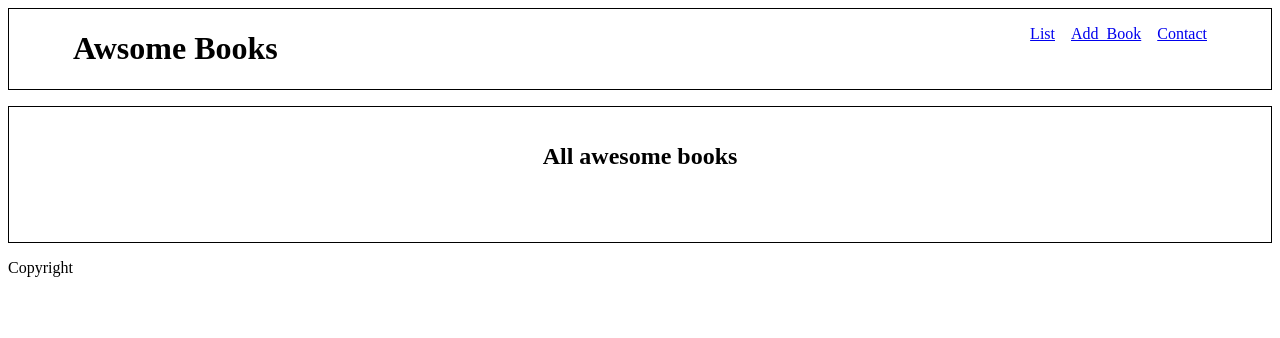
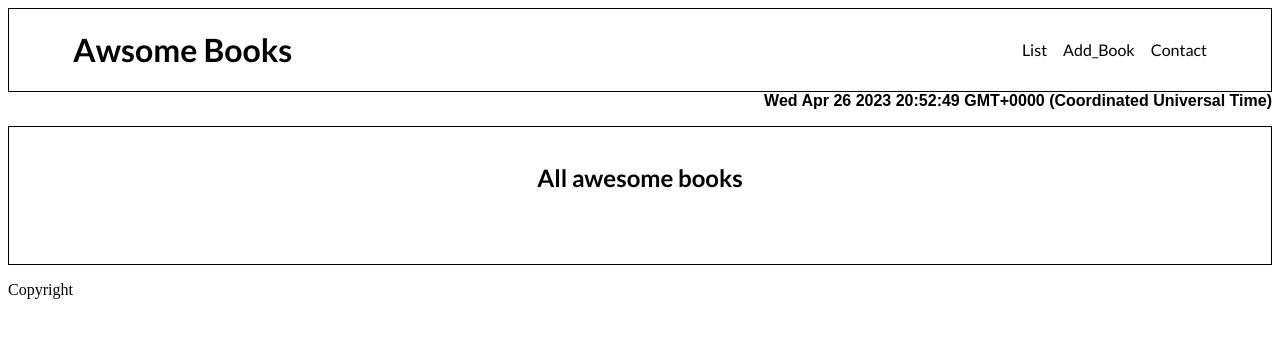
Before and after one commit to joramot/awesome_books, a website: page index.html in a window 1280 px wide. Drawn offline with Linux system fonts and the light colour scheme.

Commit message:
Update style.css add font-family add Date in index.html

```diff
--- a/index.html
+++ b/index.html
@@ -7,6 +7,10 @@
   <meta name="viewport" content="width=device-width, initial-scale=1.0">
   <title>Awesome Books - Jose RM</title>
   <link rel="stylesheet" href="style.css">
+  <link
+    href="https://fonts.googleapis.com/css2?family=Lato:ital,wght@0,100;0,300;0,400;0,700;0,900;1,100;1,300;1,400;1,700;1,900&display=swap"
+    rel="stylesheet">
+  <link href="https://fonts.googleapis.com/icon?family=Material+Icons" rel="stylesheet">
 </head>
 
 <body>
@@ -19,9 +23,13 @@
         <li class="menuContact"><a href="#">Contact</a></li>
       </ul>
     </div>
+
   </header>
+
   <main>
-
+    <div class="date">
+      <script>document.write(new Date())</script>
+    </div>
     <div class="list">
       <h2>All awesome books</h2>
       <ul id="bookList"></ul>
--- a/style.css
+++ b/style.css
@@ -4,8 +4,24 @@
   box-sizing: border-box;
 }
 
-h2 {
+.date {
+  display: flex;
+  align-items: flex-end;
+  width: 100%;
+  justify-content: flex-end;
+  font-family: 'Latp', sans-serif;
+  font-weight: bold;
+}
+
+h1, h2, li {
   text-align: center;
+  font-family: Lato, sans-serif;
+}
+
+a {
+  text-decoration: none;
+  color: black;
+  font-family: 'Lato', sans-serif;
 }
 
 header {
@@ -17,6 +33,7 @@ header {
   justify-content: space-between;
   margin: 0 3rem;
   padding: 0 1rem;
+  align-items: center;
 }
 
 .header ul {
@@ -78,14 +95,17 @@ header {
 }
 
 .contact {
+  margin: 3rem;
   width: 80%;
   display: none;
   flex-direction: column;
   align-items: center;
+  border: solid 1px black;
 }
 
-.contact p {
+.contact p{
   text-align: center;
+  font-family: 'Lato', sans-serif;
 }
 
 .form-book {
```
